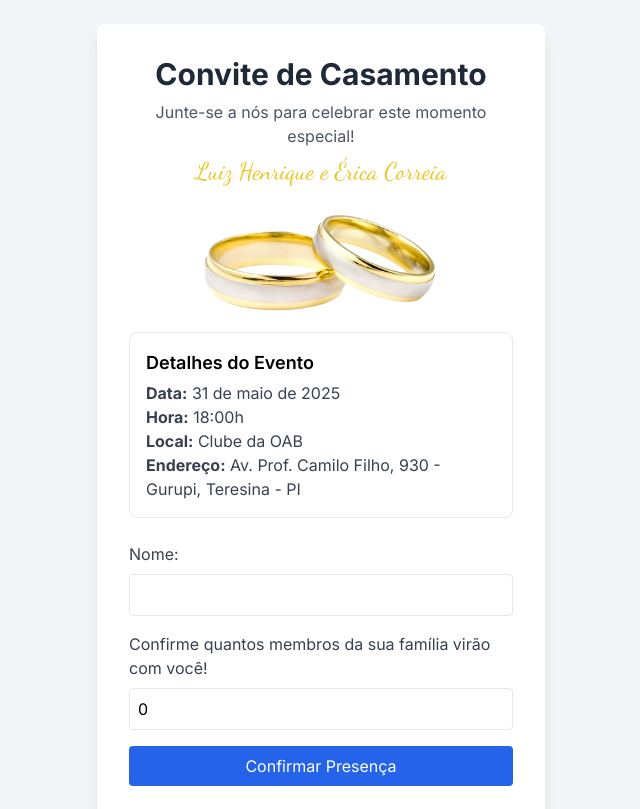
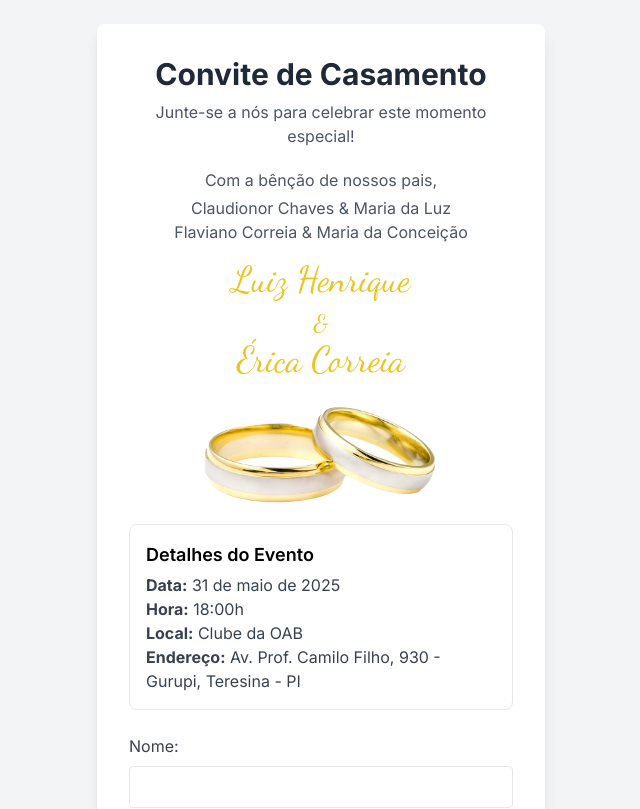
Before and after one commit to Hikari-no-Michi/Casamento-Erica-e-Henrique, a Next.js app: page / in a window 1280 px wide. Shown: the top 809 px of the page, without its empty margins (319-959 px from the left). Built offline with nearby package versions, Linux system fonts and the light colour scheme.

Commit message:
Update page.tsx

```diff
--- a/app/page.tsx
+++ b/app/page.tsx
@@ -40,11 +40,22 @@ export default function WeddingReception() {
   return (
     <div className="min-h-screen bg-gray-100 flex items-center justify-center p-6">
       <div className="bg-white shadow-lg rounded-lg p-8 max-w-md w-full">
-        <h1 className="text-3xl font-bold text-center text-gray-800">Convite de Casamento</h1>
-        <p className="text-center text-gray-600 mt-2">Junte-se a nós para celebrar este momento especial!</p>
-        <p className={`${dancingScript.className} text-center text-[#ecc41f] mt-2 text-2xl`}>
-          Luiz Henrique e Érica Correia
-        </p>
+      <h1 className="text-3xl font-bold text-center text-gray-800">Convite de Casamento</h1>
+      <p className="text-center text-gray-600 mt-2">Junte-se a nós para celebrar este momento especial!</p>
+      <p className="text-center text-gray-600 mt-5">Com a bênção de nossos pais,</p>
+      <p className="text-center text-gray-600 mt-1">
+        Claudionor Chaves & Maria da Luz <br />
+        Flaviano Correia & Maria da Conceição
+      </p>
+      <p className={`${dancingScript.className} text-center text-[#ecc41f] mt-4 text-4xl font-bold`}>
+        Luiz Henrique
+        <br />
+        <span className="text-2xl">&</span>
+        <br />
+        Érica Correia
+      </p>
+
+
 
 
         <div className="flex justify-center mt-4">
```
